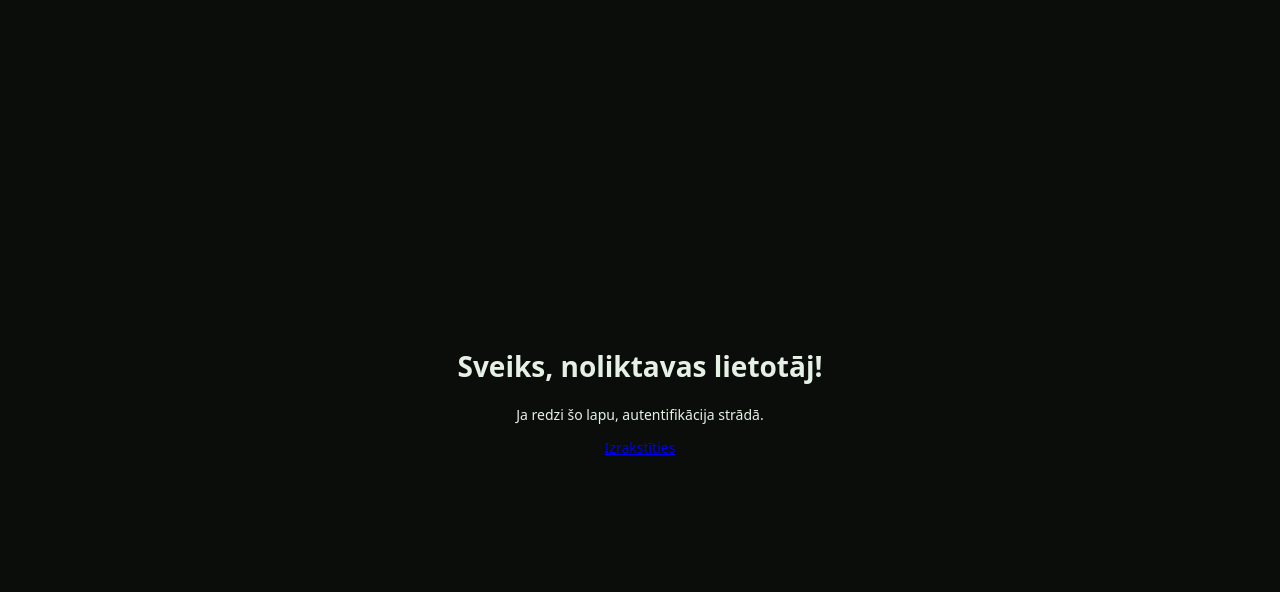
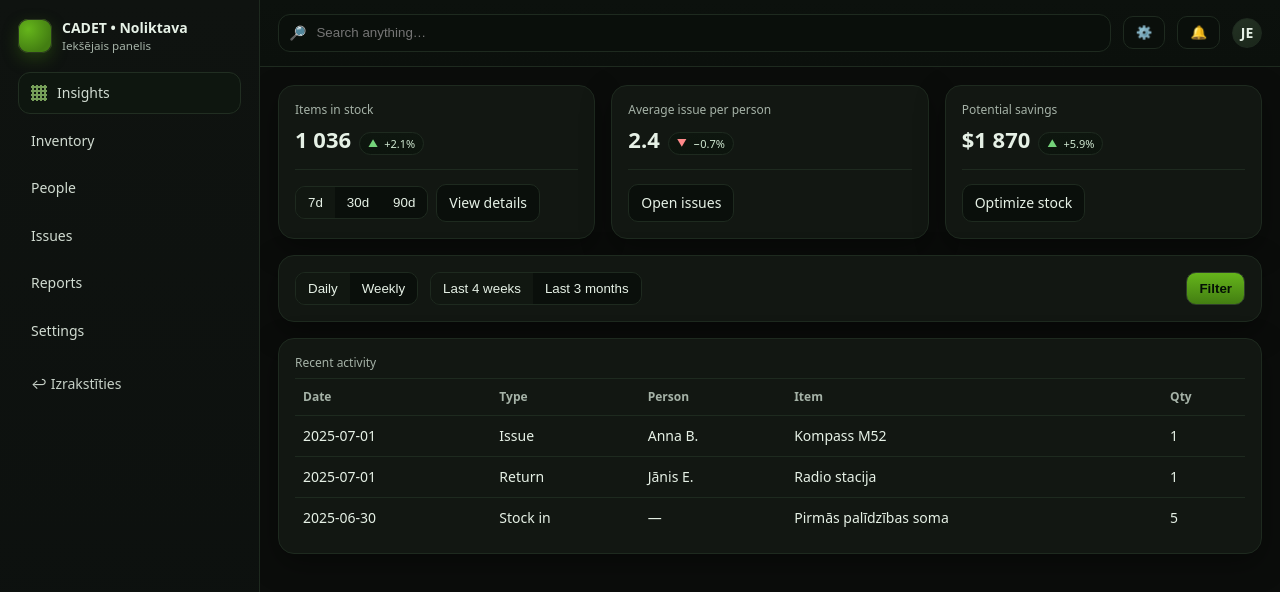
Before and after one commit to JanisEglis/invent, a Next.js app: page / in a window 1280 px wide. Shown: the top 592 px of the page. Built offline with nearby package versions, Linux system fonts and the light colour scheme.

Commit message:
index.tsx

```diff
--- a/pages/index.tsx
+++ b/pages/index.tsx
@@ -1,16 +1,122 @@
-import Head from "next/head";
+import Link from 'next/link';
+import { useState } from 'react';
 
-export default function Home(){
+export default function Dashboard(){
+  const [period, setPeriod] = useState<'daily'|'weekly'>('daily');
+
   return (
-    <>
-      <Head><title>Noliktava — sākums</title></Head>
-      <main style={{minHeight:"100svh",display:"grid",placeItems:"center",fontFamily:"ui-sans-serif,system-ui"}}>
-        <div style={{textAlign:"center"}}>
-          <h1>Sveiks, noliktavas lietotāj!</h1>
-          <p>Ja redzi šo lapu, autentifikācija strādā.</p>
-          <p><a href="/api/logout">Izrakstīties</a></p>
+    <div className="layout">
+      {/* Sidebar */}
+      <aside className="sidebar">
+        <div className="brand">
+          <div className="logo" />
+          <div>
+            <h1>CADET • Noliktava</h1>
+            <small>Iekšējais panelis</small>
+          </div>
         </div>
-      </main>
-    </>
+
+        <nav className="nav">
+          <Link href="/" className="active"><span className="icon dots" /> Insights</Link>
+          <Link href="/inventars">Inventory</Link>
+          <Link href="/personas">People</Link>
+          <Link href="/izsniegumi">Issues</Link>
+          <a href="#" onClick={e=>e.preventDefault()}>Reports</a>
+          <a href="#" onClick={e=>e.preventDefault()}>Settings</a>
+          <a href="/api/logout" style={{marginTop:6,opacity:.85}}>↩ Izrakstīties</a>
+        </nav>
+      </aside>
+
+      {/* Main */}
+      <section className="main">
+        {/* Top bar */}
+        <div className="topbar">
+          <div className="search">
+            <span>🔎</span>
+            <input placeholder="Search anything…" />
+          </div>
+          <button className="btn">⚙️</button>
+          <button className="btn">🔔</button>
+          <div className="avatar">JE</div>
+        </div>
+
+        {/* Content */}
+        <div className="container">
+          {/* KPI cards */}
+          <div className="cards">
+            <div className="card cols-4">
+              <div className="label">Items in stock</div>
+              <div className="kpi">
+                <div className="value">1 036</div>
+                <span className="pill up">+2.1%</span>
+              </div>
+              <div className="hr" />
+              <div className="actions">
+                <div className="segment" role="tablist" aria-label="forecast">
+                  <button className="active" onClick={()=>{}}>7d</button>
+                  <button onClick={()=>{}}>30d</button>
+                  <button onClick={()=>{}}>90d</button>
+                </div>
+                <a className="btn" href="#" onClick={e=>e.preventDefault()}>View details</a>
+              </div>
+            </div>
+
+            <div className="card cols-4">
+              <div className="label">Average issue per person</div>
+              <div className="kpi">
+                <div className="value">2.4</div>
+                <span className="pill down">−0.7%</span>
+              </div>
+              <div className="hr" />
+              <div className="actions">
+                <Link href="/izsniegumi" className="btn">Open issues</Link>
+              </div>
+            </div>
+
+            <div className="card cols-4">
+              <div className="label">Potential savings</div>
+              <div className="kpi">
+                <div className="value">$1 870</div>
+                <span className="pill up">+5.9%</span>
+              </div>
+              <div className="hr" />
+              <div className="actions">
+                <Link href="/inventars" className="btn">Optimize stock</Link>
+              </div>
+            </div>
+
+            {/* Filters row */}
+            <div className="card cols-12" style={{display:'flex',justifyContent:'space-between',alignItems:'center'}}>
+              <div className="actions" style={{gap:12}}>
+                <div className="segment" role="tablist" aria-label="timeframe">
+                  <button className={period==='daily'?'active':''} onClick={()=>setPeriod('daily')}>Daily</button>
+                  <button className={period==='weekly'?'active':''} onClick={()=>setPeriod('weekly')}>Weekly</button>
+                </div>
+                <div className="segment" role="tablist" aria-label="range">
+                  <button className="active">Last 4 weeks</button>
+                  <button>Last 3 months</button>
+                </div>
+              </div>
+              <button className="btn primary">Filter</button>
+            </div>
+
+            {/* Recent activity table (no chart) */}
+            <div className="card cols-12">
+              <div className="label">Recent activity</div>
+              <table className="table">
+                <thead>
+                  <tr><th>Date</th><th>Type</th><th>Person</th><th>Item</th><th>Qty</th></tr>
+                </thead>
+                <tbody>
+                  <tr><td>2025-07-01</td><td>Issue</td><td>Anna B.</td><td>Kompass M52</td><td>1</td></tr>
+                  <tr><td>2025-07-01</td><td>Return</td><td>Jānis E.</td><td>Radio stacija</td><td>1</td></tr>
+                  <tr><td>2025-06-30</td><td>Stock in</td><td>—</td><td>Pirmās palīdzības soma</td><td>5</td></tr>
+                </tbody>
+              </table>
+            </div>
+          </div>
+        </div>
+      </section>
+    </div>
   );
 }
```
